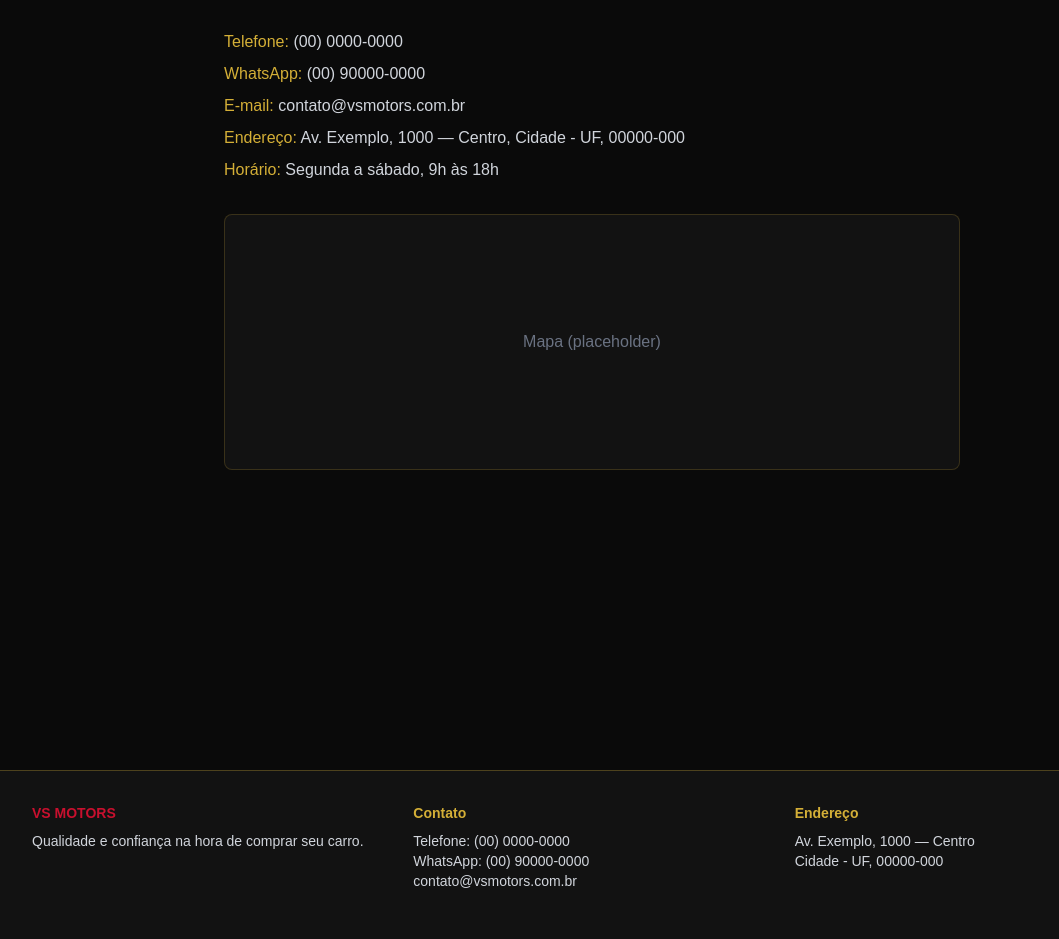
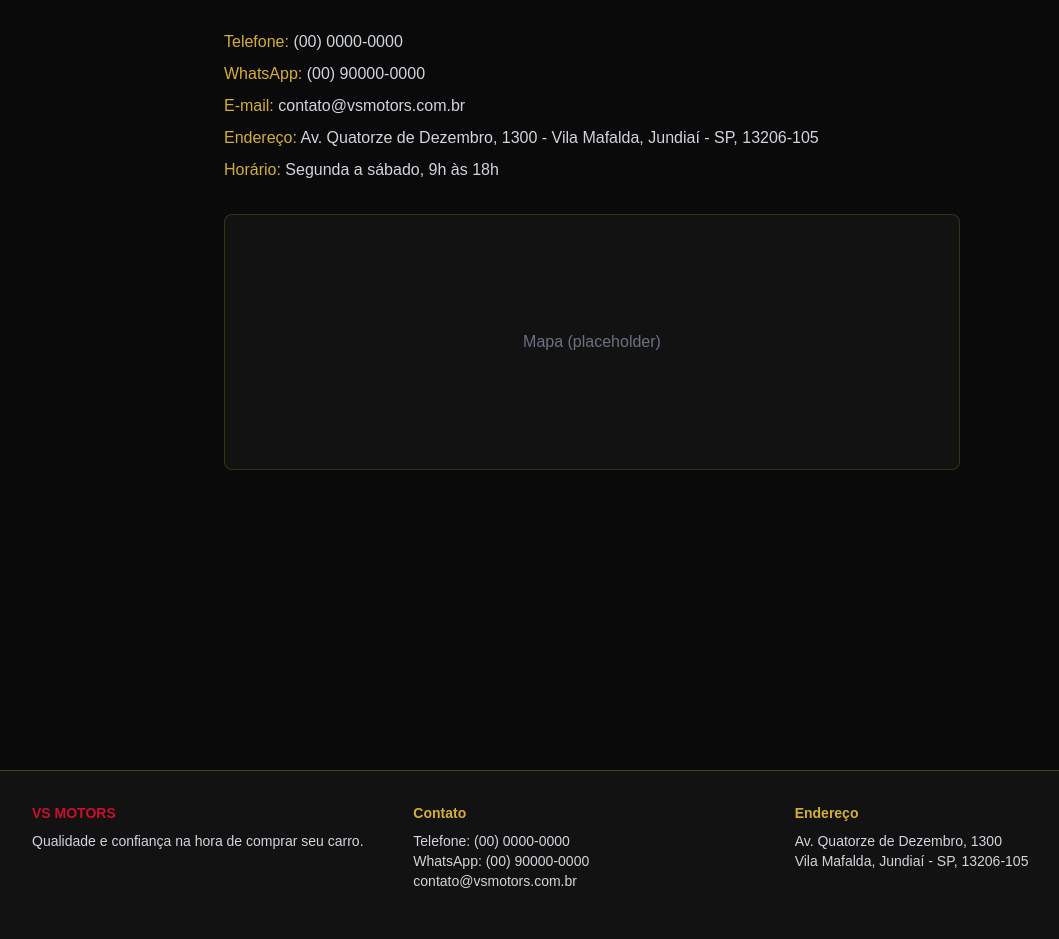
Before and after one commit to conectasee-lab/vs_motors_site, a Next.js app: page /contato in a window 1280 px wide. Shown: the part 287-1226 px from the top of the page, without its empty margins (48-1107 px from the left). Built offline with nearby package versions, Linux system fonts and the light colour scheme.

Commit message:
fix: update business address across all pages
Changed address from placeholder to:
Av. Quatorze de Dezembro, 1300 - Vila Mafalda, Jundiaí - SP, 13206-105

Updated:
- Footer component
- Contato (contact) page

```diff
--- a/app/contato/page.tsx
+++ b/app/contato/page.tsx
@@ -6,7 +6,7 @@ export default function ContatoPage() {
         <p><span className="text-brand-gold">Telefone:</span> (00) 0000-0000</p>
         <p><span className="text-brand-gold">WhatsApp:</span> (00) 90000-0000</p>
         <p><span className="text-brand-gold">E-mail:</span> contato@vsmotors.com.br</p>
-        <p><span className="text-brand-gold">Endereço:</span> Av. Exemplo, 1000 — Centro, Cidade - UF, 00000-000</p>
+        <p><span className="text-brand-gold">Endereço:</span> Av. Quatorze de Dezembro, 1300 - Vila Mafalda, Jundiaí - SP, 13206-105</p>
         <p><span className="text-brand-gold">Horário:</span> Segunda a sábado, 9h às 18h</p>
       </div>
       <div className="w-full h-64 bg-brand-black-soft border border-brand-gold/20 rounded-lg flex items-center justify-center text-gray-500">
--- a/components/Footer.tsx
+++ b/components/Footer.tsx
@@ -14,8 +14,8 @@ export default function Footer() {
         </div>
         <div>
           <p className="text-brand-gold font-semibold mb-2">Endereço</p>
-          <p>Av. Exemplo, 1000 — Centro</p>
-          <p>Cidade - UF, 00000-000</p>
+          <p>Av. Quatorze de Dezembro, 1300</p>
+          <p>Vila Mafalda, Jundiaí - SP, 13206-105</p>
         </div>
       </div>
       <p className="text-center text-xs text-gray-500 py-4">
```
